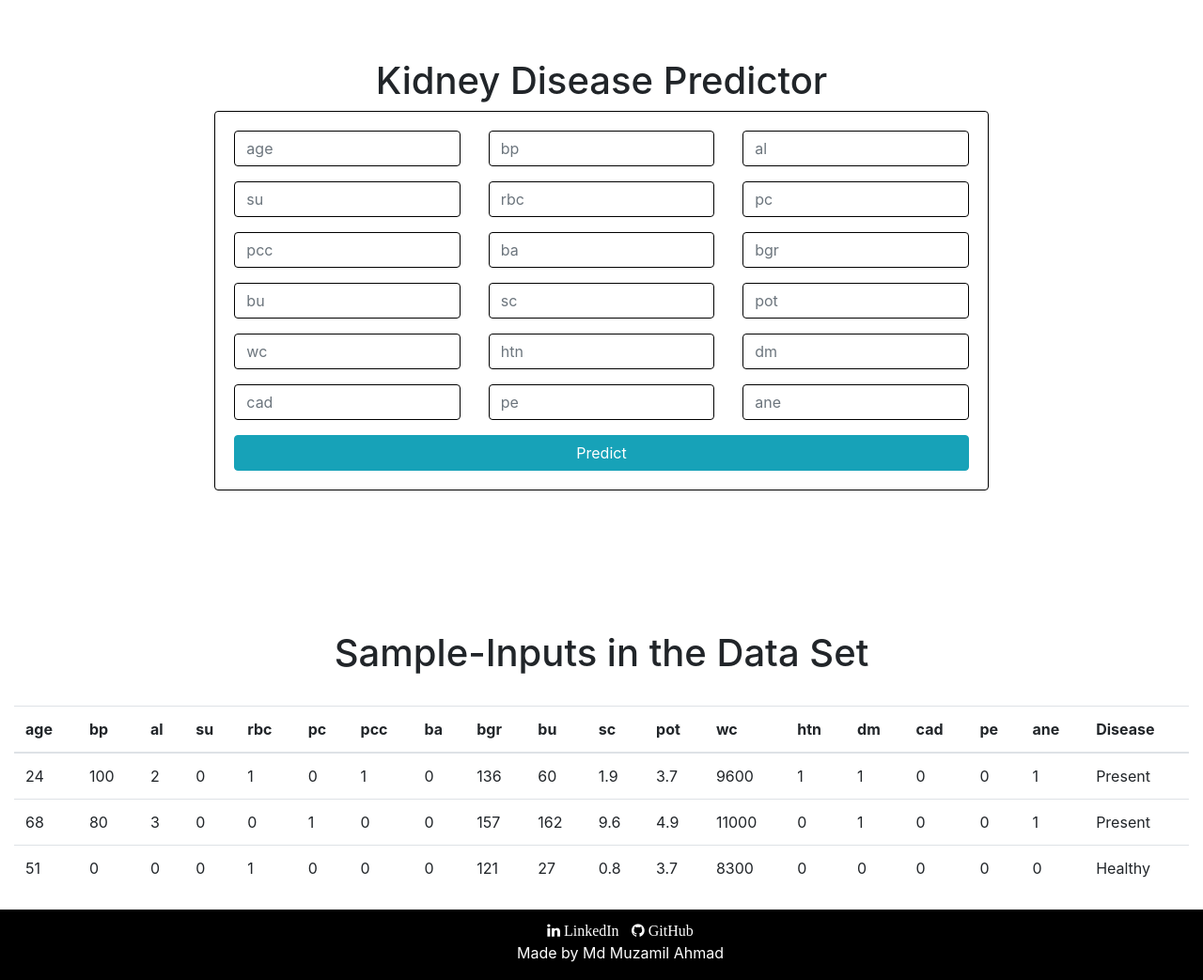
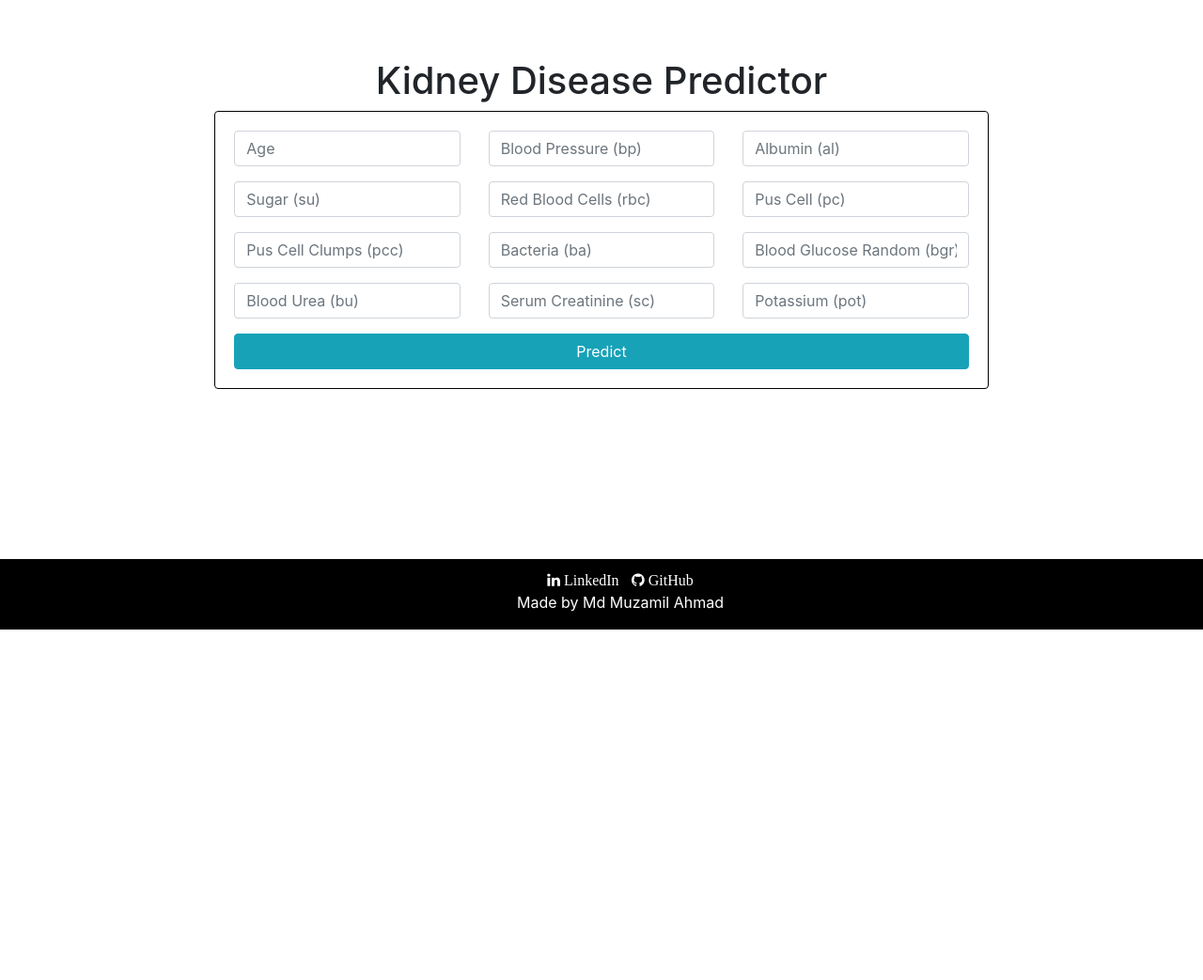
Before and after one commit to muzamilmujju/Chronic-Kidney-Disease-Prediction, a Flask app: page /kidney in a window 1280 px wide. Shown: the part 74-1117 px from the top of the page at 94% size. After the commit the page ends 744 px from the top, so only its background shows below. Run offline with Flask 2, Linux system fonts and the light colour scheme; some libraries are stand-ins or nearby versions.

Commit message:
Update kidney.html

```diff
--- a/templates/kidney.html
+++ b/templates/kidney.html
@@ -1,213 +1,79 @@
 {% extends 'main.html' %}
 {% block content %}
 
-<div class="row"  style="margin-bottom: 125px;">
+<div class="row" style="margin-bottom: 125px;">
     <div class="col-md-2"></div>
     <div class="col-md-8">
         <center><h1>Kidney Disease Predictor</h1></center>
         <div class="card card-body" style="border: 1px solid black;">
-            <form class="form-horizontal" action="{{ url_for('predictPage') }}" method="POST">
-                <div class="row">
+            <form action="{{ url_for('predictPage') }}" method="POST">
+                <div class="row mb-3">
                     <div class="col-md-4">
-                        <div class="form-group">
-                            <input style="border: 1px solid black;" class="form-control" type="text" name="age" placeholder="age">
-                        </div>
+                        <input class="form-control" type="text" name="age" placeholder="Age">
                     </div>
                     <div class="col-md-4">
-                        <div class="form-group">
-                            <input style="border: 1px solid black;" class="form-control" type="text" name="bp" placeholder="bp">
-                        </div>
+                        <input class="form-control" type="text" name="bp" placeholder="Blood Pressure (bp)">
                     </div>
                     <div class="col-md-4">
-                        <div class="form-group">
-                            <input style="border: 1px solid black;" class="form-control" type="text" name="al" placeholder="al">
-                        </div>
+                        <input class="form-control" type="text" name="al" placeholder="Albumin (al)">
                     </div>
                 </div>
-                <div class="row">
+
+                <div class="row mb-3">
                     <div class="col-md-4">
-                        <div class="form-group">
-                            <input style="border: 1px solid black;" class="form-control" type="text" name="su" placeholder="su">
-                        </div>
+                        <input class="form-control" type="text" name="su" placeholder="Sugar (su)">
                     </div>
                     <div class="col-md-4">
-                        <div class="form-group">
-                            <input style="border: 1px solid black;" class="form-control" type="text" name="rbc" placeholder="rbc">
-                        </div>
+                        <input class="form-control" type="text" name="rbc" placeholder="Red Blood Cells (rbc)">
                     </div>
                     <div class="col-md-4">
-                        <div class="form-group">
-                            <input style="border: 1px solid black;" class="form-control" type="text" name="pc" placeholder="pc">
-                        </div>
+                        <input class="form-control" type="text" name="pc" placeholder="Pus Cell (pc)">
                     </div>
                 </div>
-                <div class="row">
+
+                <div class="row mb-3">
                     <div class="col-md-4">
-                        <div class="form-group">
-                            <input style="border: 1px solid black;" class="form-control" type="text" name="pcc" placeholder="pcc">
-                        </div>
+                        <input class="form-control" type="text" name="pcc" placeholder="Pus Cell Clumps (pcc)">
                     </div>
                     <div class="col-md-4">
-                        <div class="form-group">
-                            <input style="border: 1px solid black;" class="form-control" type="text" name="ba" placeholder="ba">
-                        </div>
+                        <input class="form-control" type="text" name="ba" placeholder="Bacteria (ba)">
                     </div>
                     <div class="col-md-4">
-                        <div class="form-group">
-                            <input style="border: 1px solid black;" class="form-control" type="text" name="bgr" placeholder="bgr">
-                        </div>
+                        <input class="form-control" type="text" name="bgr" placeholder="Blood Glucose Random (bgr)">
                     </div>
                 </div>
-                <div class="row">
+
+                <div class="row mb-3">
                     <div class="col-md-4">
-                        <div class="form-group">
-                            <input style="border: 1px solid black;" class="form-control" type="text" name="bu" placeholder="bu">
-                        </div>
+                        <input class="form-control" type="text" name="bu" placeholder="Blood Urea (bu)">
                     </div>
                     <div class="col-md-4">
-                        <div class="form-group">
-                            <input style="border: 1px solid black;" class="form-control" type="text" name="sc" placeholder="sc">
-                        </div>
+                        <input class="form-control" type="text" name="sc" placeholder="Serum Creatinine (sc)">
                     </div>
                     <div class="col-md-4">
-                        <div class="form-group">
-                            <input style="border: 1px solid black;" class="form-control" type="text" name="pot" placeholder="pot">
-                        </div>
+                        <input class="form-control" type="text" name="pot" placeholder="Potassium (pot)">
                     </div>
                 </div>
-                <div class="row">
-                    <div class="col-md-4">
-                        <div class="form-group">
-                            <input style="border: 1px solid black;" class="form-control" type="text" name="wc" placeholder="wc">
-                        </div>
-                    </div>
-                    <div class="col-md-4">
-                        <div class="form-group">
-                            <input style="border: 1px solid black;" class="form-control" type="text" name="htn" placeholder="htn">
-                        </div>
-                    </div>
-                    <div class="col-md-4">
-                        <div class="form-group">
-                            <input style="border: 1px solid black;" class="form-control" type="text" name="dm" placeholder="dm">
-                        </div>
-                    </div>
-                </div>
-                <div class="row">
-                    <div class="col-md-4">
-                        <div class="form-group">
-                            <input style="border: 1px solid black;" class="form-control" type="text" name="cad" placeholder="cad">
-                        </div>
-                    </div>
-                    <div class="col-md-4">
-                        <div class="form-group">
-                            <input style="border: 1px solid black;" class="form-control" type="text" name="pe" placeholder="pe">
-                        </div>
-                    </div>
-                    <div class="col-md-4">
-                        <div class="form-group">
-                            <input style="border: 1px solid black;" class="form-control" type="text" name="ane" placeholder="ane">
-                        </div>
-                    </div>
-                </div>
+
                 <input type="submit" class="btn btn-info btn-block" value="Predict">
             </form>
         </div>
+
+        <!-- Show prediction result -->
+        {% if prediction %}
+            <div class="alert alert-success mt-4" role="alert" style="font-size: 1.25rem;">
+                <strong>Result:</strong> {{ prediction }}
+            </div>
+        {% endif %}
+
+        <!-- Show error message -->
+        {% if message %}
+            <div class="alert alert-danger mt-4" role="alert" style="font-size: 1.25rem;">
+                {{ message }}
+            </div>
+        {% endif %}
     </div>
     <div class="col-md-2"></div>
-</div> <br>
-<h1 style="text-align: center"> Sample-Inputs in the Data Set</h1> <br>
-
-<table class="table">
-  <thead>
-    <tr>
-      <th scope="col">age</th>
-      <th scope="col">bp</th>
-      <th scope="col">al</th>
-      <th scope="col">su</th>
-      <th scope="col">rbc</th>
-      <th scope="col">pc</th>
-      <th scope="col">pcc</th>
-      <th scope="col">ba</th>
-      <th scope="col">bgr</th>
-      <th scope="col">bu</th>
-      <th scope="col">sc</th>
-      <th scope="col">pot</th>
-      <th scope="col">wc</th>
-      <th scope="col">htn</th>
-      <th scope="col">dm</th>
-      <th scope="col">cad</th>
-      <th scope="col">pe</th>
-      <th scope="col">ane</th>
-      <th scope="col">Disease</th>
-
-    </tr>
-  </thead>
-  <tbody>
-    <tr>
-
-      <td>24</td>
-      <td>100</td>
-      <td>2</td>
-      <td>0</td>
-      <td>1</td>
-      <td>0</td>
-      <td>1</td>
-      <td>0</td>
-      <td>136</td>
-      <td>60</td>
-      <td>1.9</td>
-      <td>3.7</td>
-      <td>9600</td>
-      <td>1</td>
-      <td>1</td>
-      <td>0</td>
-      <td>0</td>
-      <td>1</td>
-      <td>Present</td>
-    </tr>
-    <tr>
-      <td>68</td>
-      <td>80</td>
-      <td>3</td>
-      <td>0</td>
-      <td>0</td>
-      <td>1</td>
-      <td>0</td>
-      <td>0</td>
-      <td>157</td>
-      <td>162</td>
-      <td>9.6</td>
-      <td>4.9</td>
-      <td>11000</td>
-      <td>0</td>
-      <td>1</td>
-      <td>0</td>
-      <td>0</td>
-      <td>1</td>
-      <td>Present</td>
-    </tr>
-    <tr>
-      <td>51</td>
-      <td>0</td>
-      <td>0</td>
-      <td>0</td>
-      <td>1</td>
-      <td>0</td>
-      <td>0</td>
-      <td>0</td>
-      <td>121</td>
-      <td>27</td>
-      <td>0.8</td>
-      <td>3.7</td>
-      <td>8300</td>
-      <td>0</td>
-      <td>0</td>
-      <td>0</td>
-      <td>0</td>
-      <td>0</td>
-      <td>Healthy</td>
-    </tr>
-  </tbody>
-</table>
+</div>
 
 {% endblock %}
```
